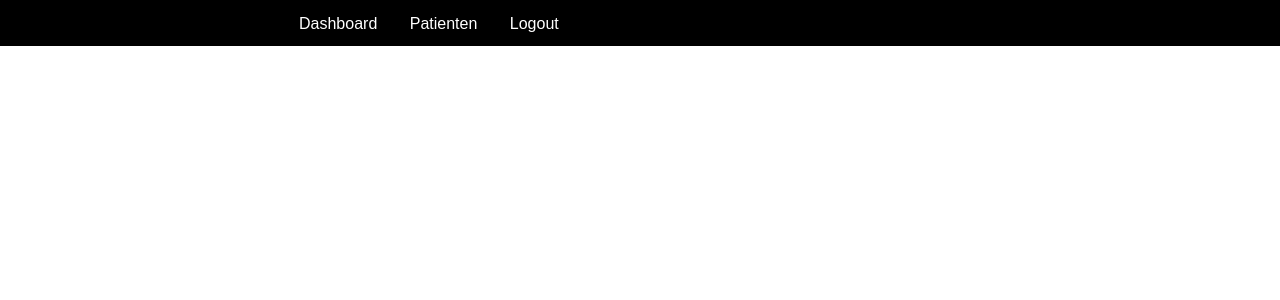
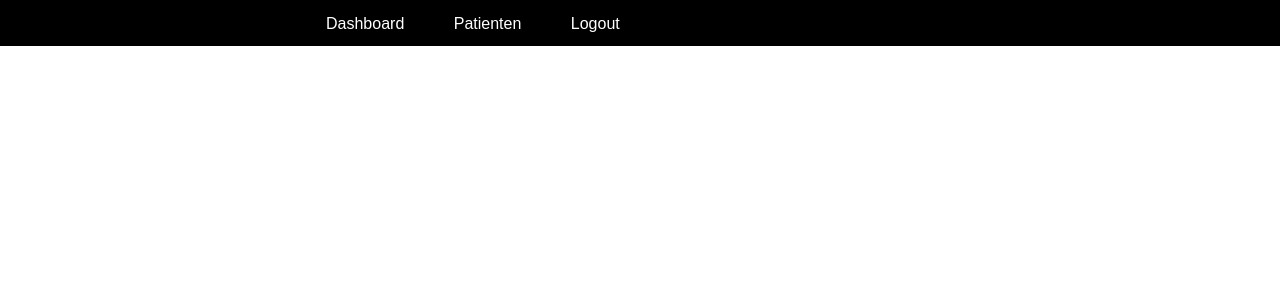
Before and after one commit to robsen/arzt_php, a PHP site: page /patient.php in a window 1280 px wide. Shown: the top 300 px of the page. Run offline with PHP 8.4, Linux system fonts and the light colour scheme; the visitor is signed in with stand-in values (Sample User, id 1).

Commit message:
Fix Main Menu
Improve visuals.

```diff
--- a/arzt/css/main.css
+++ b/arzt/css/main.css
@@ -30,6 +30,11 @@ nav a
 	color: #fff;
 }
 
+nav a
+{
+	padding: 15px;
+}
+
 #main-menu
 {
 	margin: 0;
@@ -39,7 +44,7 @@ nav a
 {
 	display: inline;
 	margin: 0;
-	padding: 0 25px 0 3px;
+	padding: 15px;
 	height: 100%;
 }
 
```
